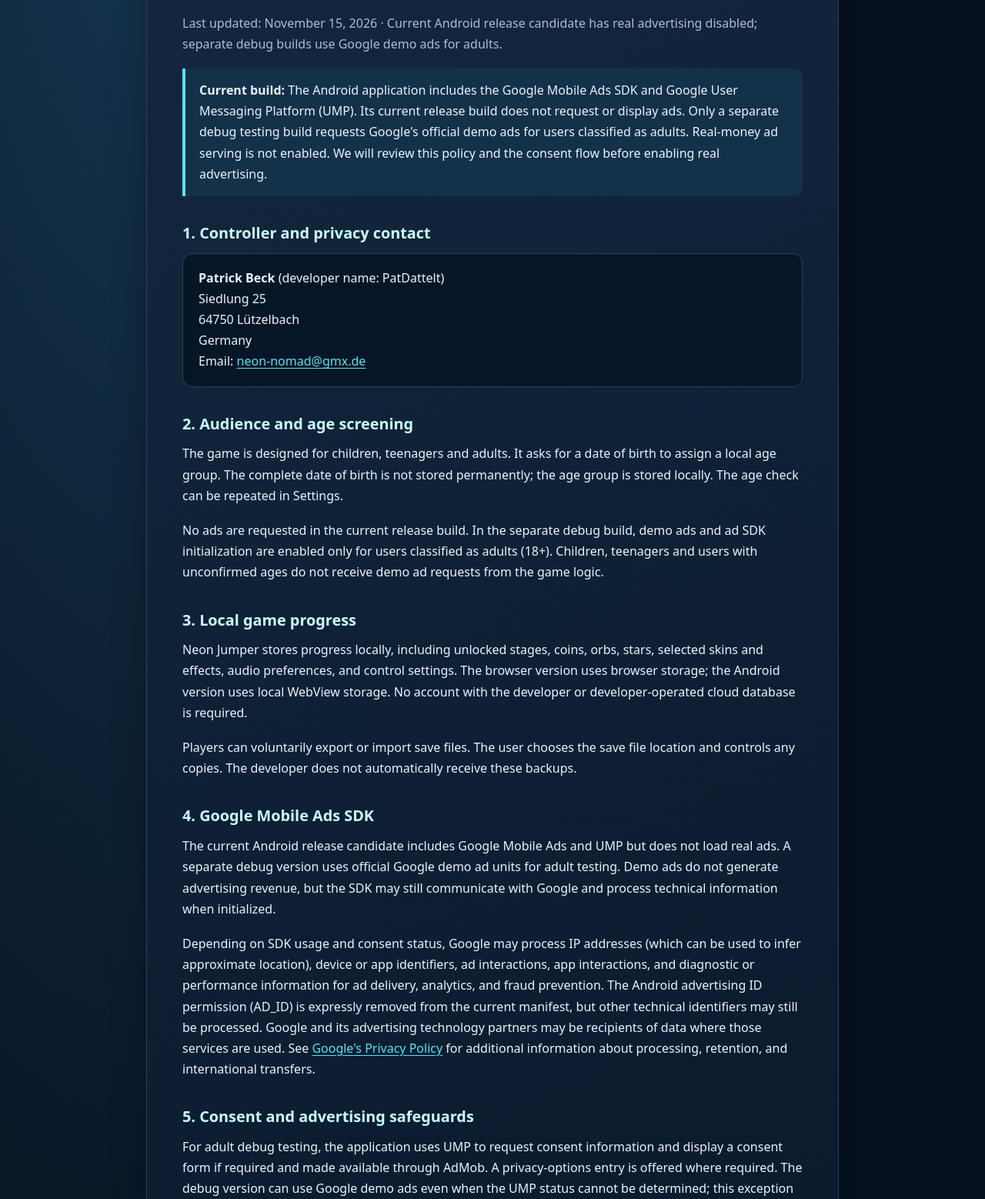
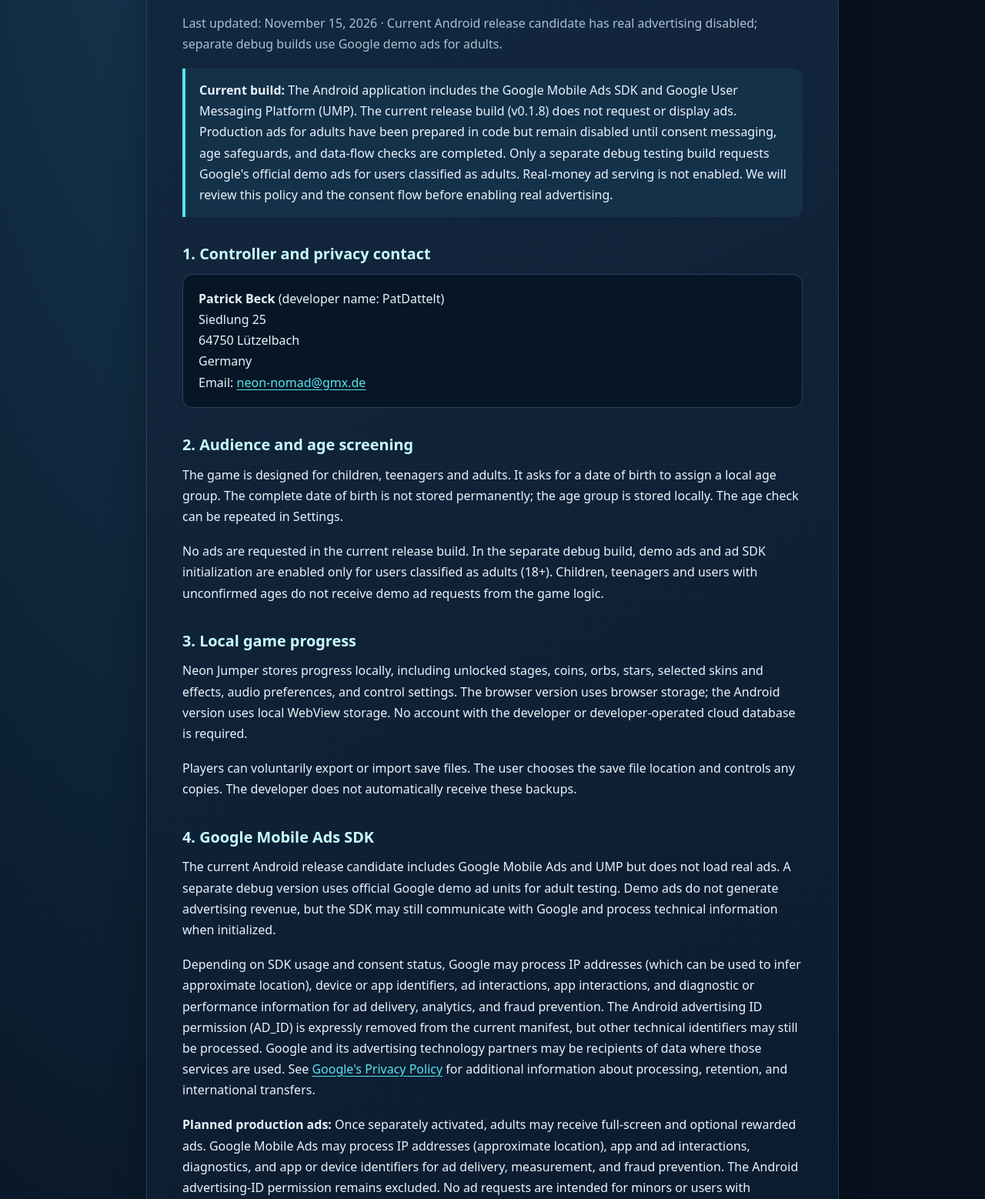
Before and after one commit to PatDattelt/neon-nomad, a plain HTML site: page privacy.html in a window 1280 px wide. Shown: the part 302-1860 px from the top of the page at 77% size. Drawn offline with Linux system fonts and the light colour scheme.

Commit message:
Document future adults-only AdMob ads and UMP gating in privacy.html

```diff
--- a/privacy.html
+++ b/privacy.html
@@ -12,7 +12,7 @@
 <p class="kicker">PRIVACY</p>
 <h1>Privacy Policy for Neon Jumper – Jumping Home</h1>
 <p class="muted">Last updated: November 15, 2026 · Current Android release candidate has real advertising disabled; separate debug builds use Google demo ads for adults.</p>
-<div class="notice"><strong>Current build:</strong> The Android application includes the Google Mobile Ads SDK and Google User Messaging Platform (UMP). Its current release build does not request or display ads. Only a separate debug testing build requests Google's official demo ads for users classified as adults. Real-money ad serving is not enabled. We will review this policy and the consent flow before enabling real advertising.</div>
+<div class="notice"><strong>Current build:</strong> The Android application includes the Google Mobile Ads SDK and Google User Messaging Platform (UMP). The current release build (v0.1.8) does not request or display ads. Production ads for adults have been prepared in code but remain disabled until consent messaging, age safeguards, and data-flow checks are completed. Only a separate debug testing build requests Google's official demo ads for users classified as adults. Real-money ad serving is not enabled. We will review this policy and the consent flow before enabling real advertising.</div>
 <h2>1. Controller and privacy contact</h2>
 <address class="contact"><strong>Patrick Beck</strong> (developer name: PatDattelt)<br>Siedlung 25<br>64750 Lützelbach<br>Germany<br>Email: <a href="mailto:neon-nomad@gmx.de">neon-nomad@gmx.de</a></address>
 <h2>2. Audience and age screening</h2>
@@ -24,8 +24,9 @@
 <h2>4. Google Mobile Ads SDK</h2>
 <p>The current Android release candidate includes Google Mobile Ads and UMP but does not load real ads. A separate debug version uses official Google demo ad units for adult testing. Demo ads do not generate advertising revenue, but the SDK may still communicate with Google and process technical information when initialized.</p>
 <p>Depending on SDK usage and consent status, Google may process IP addresses (which can be used to infer approximate location), device or app identifiers, ad interactions, app interactions, and diagnostic or performance information for ad delivery, analytics, and fraud prevention. The Android advertising ID permission (AD_ID) is expressly removed from the current manifest, but other technical identifiers may still be processed. Google and its advertising technology partners may be recipients of data where those services are used. See <a href="https://policies.google.com/privacy">Google's Privacy Policy</a> for additional information about processing, retention, and international transfers.</p>
+<p><strong>Planned production ads:</strong> Once separately activated, adults may receive full-screen and optional rewarded ads. Google Mobile Ads may process IP addresses (approximate location), app and ad interactions, diagnostics, and app or device identifiers for ad delivery, measurement, and fraud prevention. The Android advertising-ID permission remains excluded. No ad requests are intended for minors or users with unknown age. The live-ad feature remains switched off in the current release configuration.</p>
 <h2>5. Consent and advertising safeguards</h2>
-<p>For adult debug testing, the application uses UMP to request consent information and display a consent form if required and made available through AdMob. A privacy-options entry is offered where required. The debug version can use Google demo ads even when the UMP status cannot be determined; this exception is not authorized for production ads. The release version does not currently initialize the advertising SDK to serve ads. We will verify consent, targeting and family policy compliance before enabling real advertising.</p>
+<p>For adult debug testing, the application uses UMP to request consent information and display a consent form if required and made available through AdMob. A privacy-options entry is offered where required. The debug version can use Google demo ads even when the UMP status cannot be determined; this exception is not authorized for production ads. The release version does not currently initialize the advertising SDK to serve ads. The prepared ad flow requires an adult age classification and an affirmative UMP canRequestAds() result. If a consent update fails, a previous status may be relied on only if UMP itself still confirms that ad requests are permitted. Otherwise no ads are requested. We will publish and test the AdMob consent message and review family policies before enabling real advertising.</p>
 <h2>6. Retention, export and deletion</h2>
 <p>Locally saved game data generally remains on the device until it is deleted through in-game or device/browser functions. Exported backups remain wherever the user chooses to store them until deleted by the user. Google may process and retain technical data when demo ad services are active; the developer does not directly control Google's retention periods. For details, please consult Google's privacy information.</p>
 <h2>7. Contact by email</h2>
```
